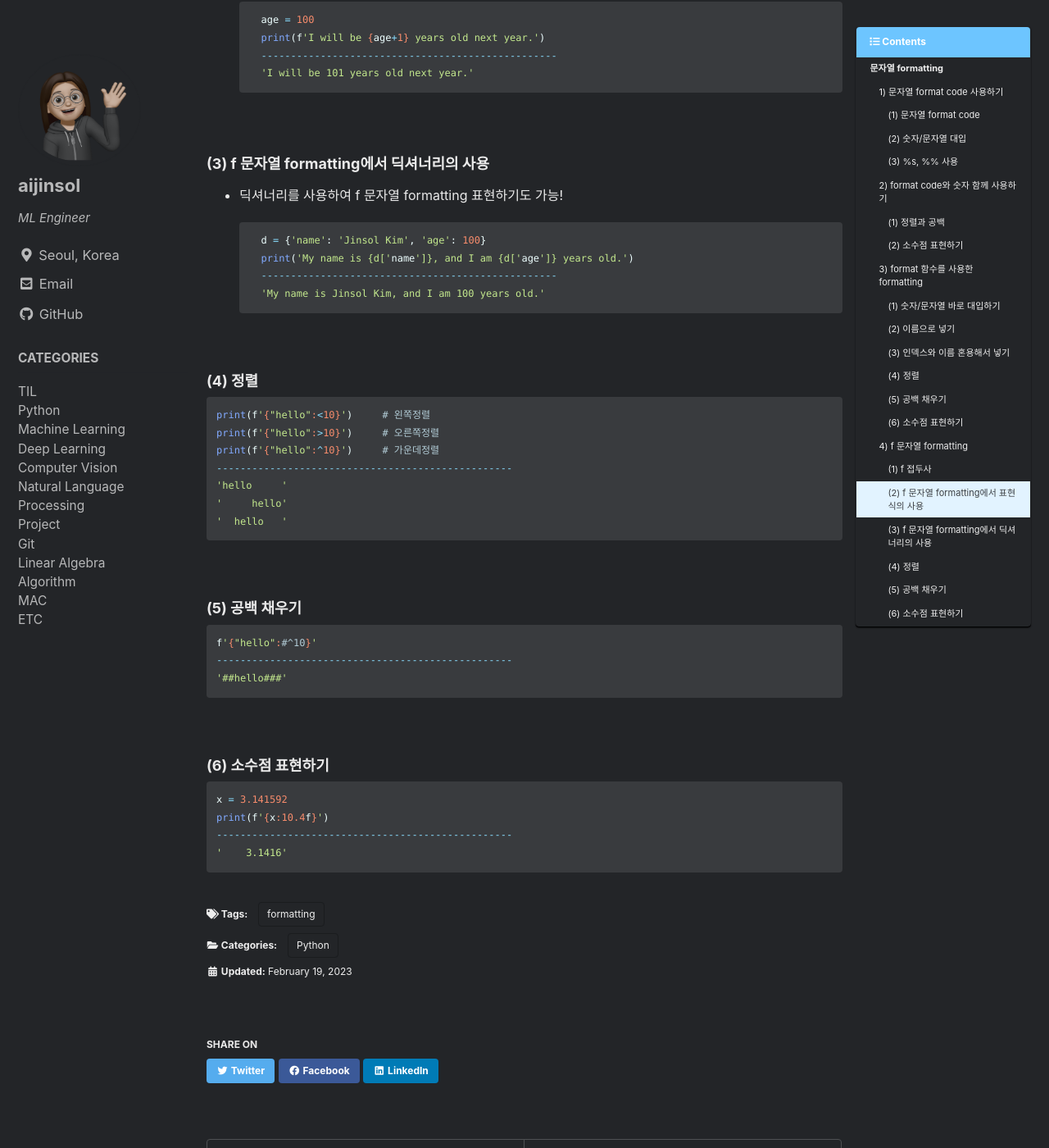
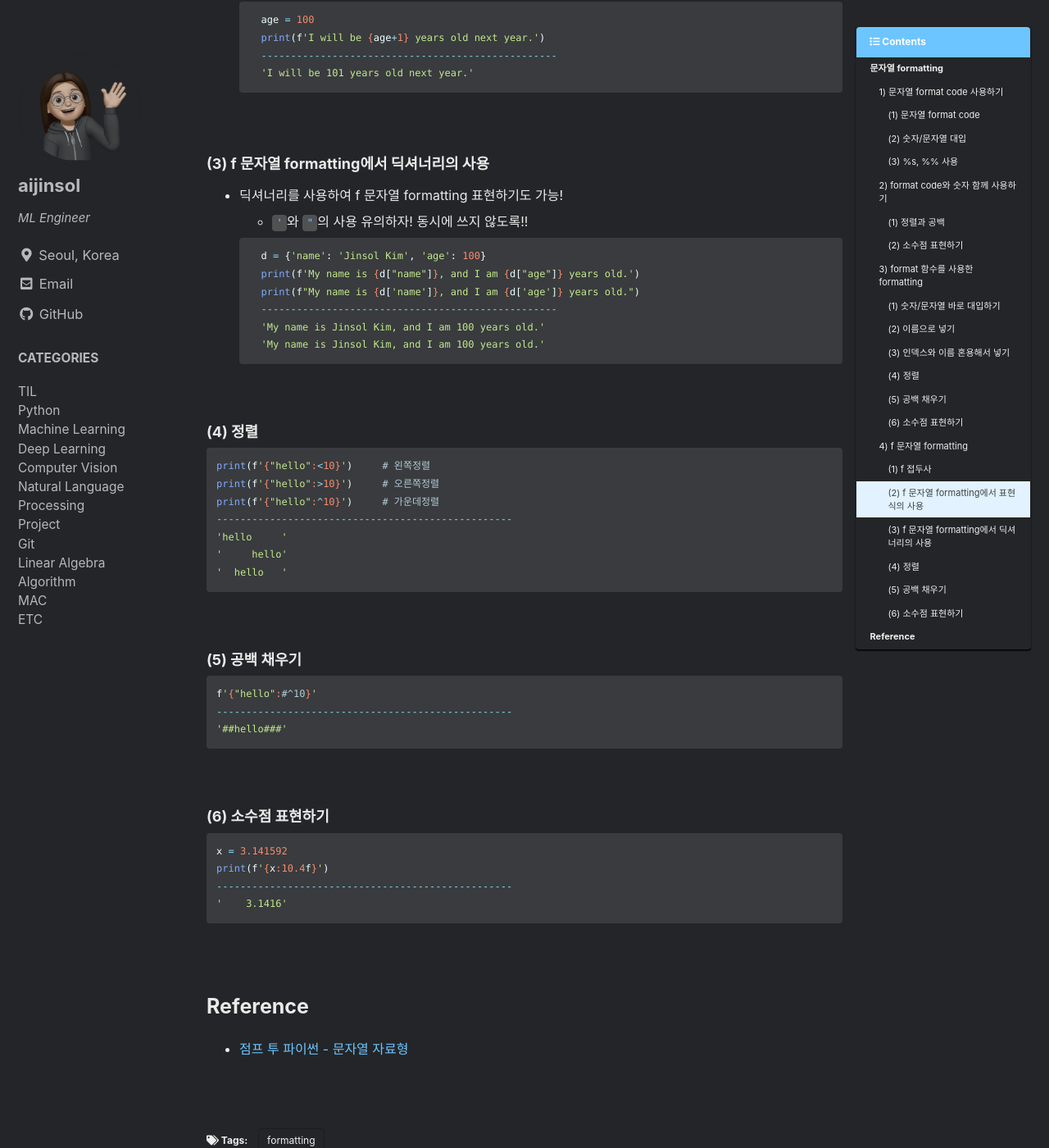
Before and after one commit to aijinsol/aijinsol.github.io, a Jekyll site: the page built from _posts/2023-02-13-string_formatting.md, in a window 1280 px wide and 1400 px high, scrolled down 4382 px. Shown: the whole window at 82% size. Built offline with Jekyll 4.4.1, drawn with Linux system fonts in a browser that asks for light colours; cached includes are drawn as plain includes; comment, search, counter and statistics services are not loaded; some of the changed text lies outside the part shown.

Commit message:
docs: modify string_formatting post

````diff
--- a/_posts/2023-02-13-string_formatting.md
+++ b/_posts/2023-02-13-string_formatting.md
@@ -193,11 +193,14 @@ print("{0:10.4f}".format(x))
 
 ### (3) f 문자열 formatting에서 딕셔너리의 사용
 + 딕셔너리를 사용하여 f 문자열 formatting 표현하기도 가능!
+    + `'`와 `"`의 사용 유의하자! 동시에 쓰지 않도록!!
 
     ```python
     d = {'name': 'Jinsol Kim', 'age': 100}
-    print('My name is {d['name']}, and I am {d['age']} years old.')
+    print(f'My name is {d["name"]}, and I am {d["age"]} years old.')
+    print(f"My name is {d['name']}, and I am {d['age']} years old.")
     --------------------------------------------------
+    'My name is Jinsol Kim, and I am 100 years old.'
     'My name is Jinsol Kim, and I am 100 years old.'
     ```
 <br>
@@ -234,3 +237,10 @@ print(f'{x:10.4f}')
 --------------------------------------------------
 '    3.1416'
 ```
+
+<br>
+
+# Reference
++ [점프 투 파이썬 - 문자열 자료형](https://wikidocs.net/13)
+
+<br>
````
Also changed, not shown: other parts of _posts/2023-02-13-string_formatting.md (+1 -1 lines).
